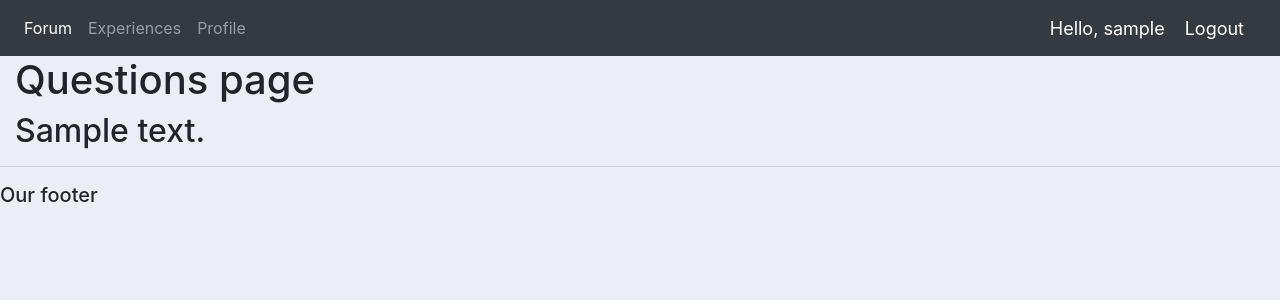
After one commit to DevelopersLeague/StudNet, a Django app: page /forum/1/ in a window 1280 px wide. The commit adds this page. Shown: the top 300 px of the page. Run offline with Django 3.2, Linux system fonts and the light colour scheme; a user stored in the database is signed in; tables that the repository leaves empty hold one stand-in row (values such as "Sample post"); some libraries are stand-ins or nearby versions.

Commit message:
added questions to the homepage and question_display page

```diff
--- /dev/null
+++ b/forum/templates/forum/forum.html
@@ -0,0 +1,7 @@
+{% extends "forum/main.html" %}
+    {% block content %}
+        <h1>Questions page</h1>
+        {% for question in questions%}
+            <h2>{{question.question_text}}</h2>
+        {% endfor %}
+    {% endblock %}
--- a/forum/templates/forum/main.html
+++ b/forum/templates/forum/main.html
@@ -14,8 +14,6 @@
 	<div class="container-fluid">
 	{% block content %}
 
-
-
 	{% endblock %}
     </div>
 	<hr>
--- a/forum/urls.py
+++ b/forum/urls.py
@@ -5,6 +5,9 @@ urlpatterns = [
     path("register/", views.registerPage, name="register"),
     path("login/", views.loginPage, name="login"),
     path("logout/", views.logoutUser, name="logout"),
+    path('', views.landingPage, name='landingPage'),
     path('home/', views.home, name='home'),
-    path('', views.landingPage, name='landingPage')
+    path('forum/<int:page>/', views.forum, name='forum'),
+    path('question/<int:id>/', views.question_display, name='question_display')
+
 ]
--- a/forum/views.py
+++ b/forum/views.py
@@ -2,12 +2,14 @@ from django.shortcuts import render, redirect
 from django.http import HttpResponse
 from django.contrib.auth.forms import UserCreationForm
 from django.contrib.auth import authenticate, login, logout
-from django.contrib import messages # for flash messages
+from django.contrib import messages  # for flash messages
 from .models import *
 from .forms import CreateUserForm
-from django.contrib.auth.decorators import login_required   # for restricting users without login
+# for restricting users without login
+from django.contrib.auth.decorators import login_required
 
 # Create your views here.
+
 
 def registerPage(request):
     if request.user.is_authenticated:
@@ -19,17 +21,20 @@ def registerPage(request):
             if form.is_valid():
                 form.save()
                 user_msg = form.cleaned_data.get('username')
-                messages.success(request, 'Account was created for '+user_msg )
+                messages.success(request, 'Account was created for '+user_msg)
 
                 # redirecting user after successful login
-                return redirect('login')   # you can also place landingPage here
+                # you can also place landingPage here
+                return redirect('login')
 
-        context = {'form':form}
+        context = {'form': form}
         return render(request, 'forum/register.html', context)
+
 
 def loginPage(request):
     if request.user.is_authenticated:
         return redirect('home')
+        # return redirect('forum/1')
     else:
         if request.method == 'POST':
             username = request.POST.get('username')
@@ -40,12 +45,15 @@ def loginPage(request):
 
             if user is not None:
                 login(request, user)
-                return redirect('home')    # landingpage should come here DOUBTFULL, earlier it was home
+                # landingpage should come here DOUBTFULL, earlier it was home
+                return redirect('home')
+                # return redirect('forum/1')
             else:
                 messages.info(request, 'Username OR Password is incorrect')
 
         context = {}
         return render(request, 'forum/login.html', context)
+
 
 def logoutUser(request):
     logout(request)
@@ -54,10 +62,30 @@ def logoutUser(request):
 # @login_required(login_url='landing')
 # put the below line above every view that you want to restrict if the user hasn't loggedin
 # these are nothing but login decorators
+
+
 @login_required(login_url='login')
 def home(request):
     # context = {}
-	return render(request, 'forum/main.html', {})
+    # return render(request, 'forum/main.html', {})
+    return redirect("forum", page=1)
+
+
+@login_required(login_url='login')
+def forum(request, page):
+    questions = Question.objects.all().order_by('-created_on')
+    min_index = (page-1)*10
+    max_index = min((page*10)-1, len(questions)-1)
+    context = {'questions': questions[min_index:max_index+1]}
+    return render(request, 'forum/forum.html', context)
+
+
+@login_required(login_url='login')
+def question_display(request, id):
+    question = Question.objects.get(id=id)
+    answers = question.answer_set.all()
+    context = {'question': question, 'answers': answers}
+    return render(request, 'forum/question_display.html', context)
 
 
 def landingPage(request):
```
Also changed, not shown: forum/templates/forum/question_display.html (added, +9 -0 lines).
